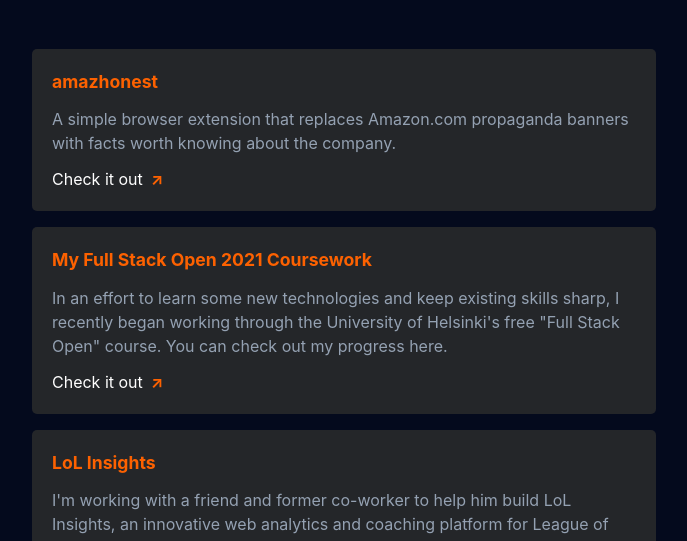
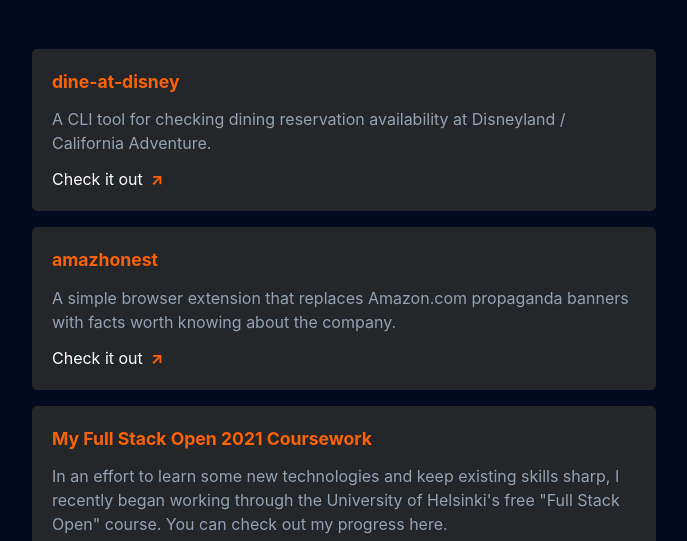
Before and after one commit to alechemy/alecwithac.com, a website: page src/projects.html in a window 1280 px wide. Shown: the part 215-756 px from the top of the page, without its empty margins (296-983 px from the left). Drawn offline with Linux system fonts and the light colour scheme; files whose address does not match are found by name.

Commit message:
add dine-at-disney to projects page

```diff
--- a/src/projects.html
+++ b/src/projects.html
@@ -33,6 +33,11 @@
       <h1>Projects</h1>
       <p>Here are some things I'm working on in my spare time.</p>
       <section>
+        <aside>
+          <span><a href="https://github.com/alechemy/dine-at-disney" target="_blank" rel="noopener">dine-at-disney</a></span>
+          <p>A CLI tool for checking dining reservation availability at Disneyland / California Adventure.</p>
+          <span><a href="https://github.com/alechemy/dine-at-disney" target="_blank" rel="noopener">Check it out</a><a href="https://github.com/alechemy/dine-at-disney" target="_blank" rel="noopener">↗</a></span>
+        </aside>
         <aside>
           <span><a href="https://github.com/alechemy/amazhonest" target="_blank" rel="noopener">amazhonest</a></span>
           <p>A simple browser extension that replaces Amazon.com propaganda banners with facts worth knowing about the company.          </p>
```
